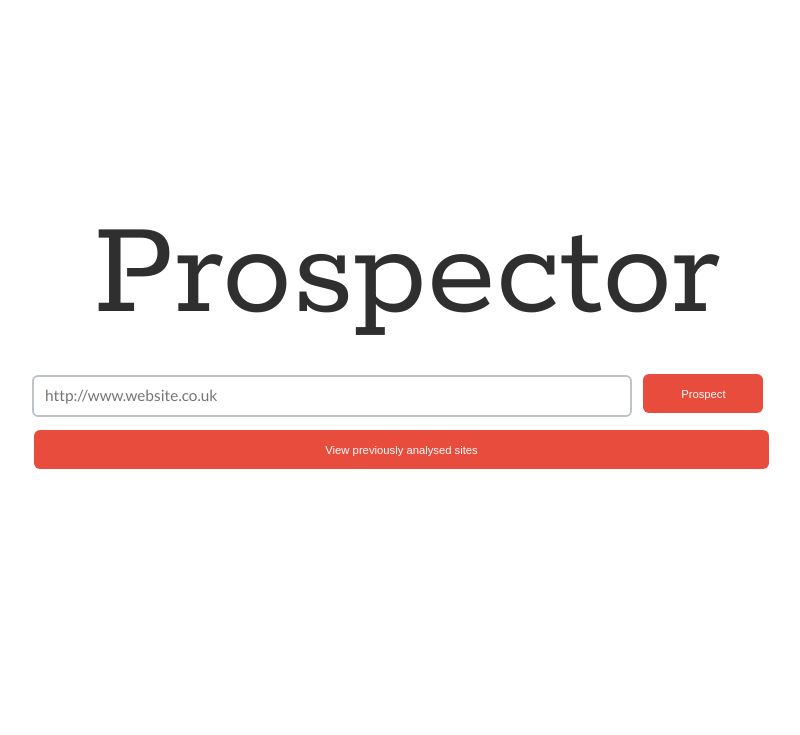
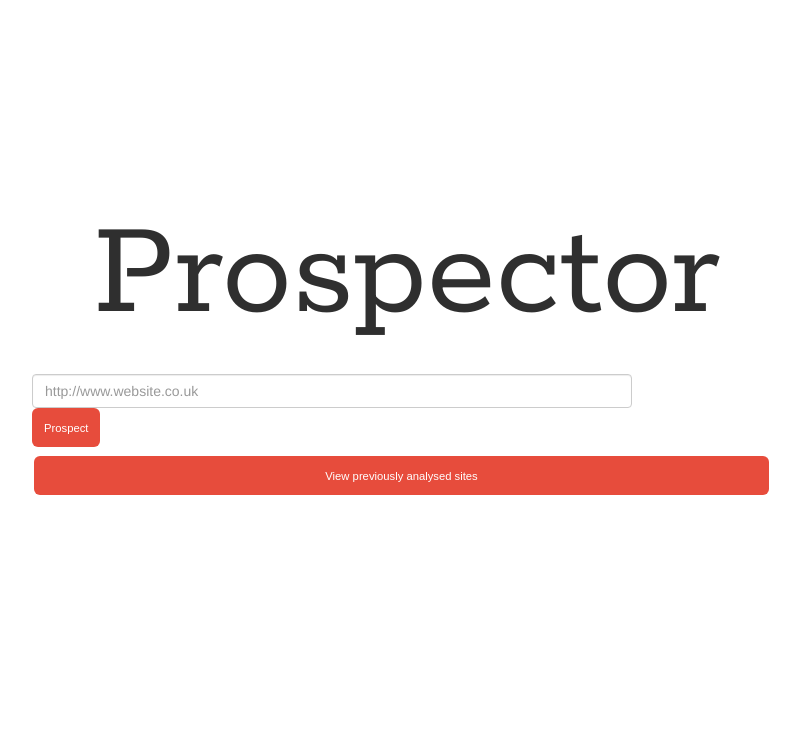
Before and after one commit to Kayra/prospector, a Flask app: page / in a window 1280 px wide. Shown: the top 735 px of the page, without its empty margins (233-1033 px from the left). Run offline with Flask 2, Linux system fonts and the light colour scheme; some libraries are stand-ins or nearby versions.

Commit message:
Users - Updated index to use bootstrap

```diff
--- a/app/templates/index.html
+++ b/app/templates/index.html
@@ -14,16 +14,18 @@
 
 {% block content %}
 
+    <div class="container">
+      <div class="row">
+        <div class="col-md-8 col-md-offset-2">
+
             <h1 class="index">Prospector</h1>
 
-      <div id="mainindex">
-
-          <form action="" method="post" name="url">
+                <form class="form form-horizontal" method="POST" role="form">
 
                     {{ form.csrf_token }}
-              {{ form.url(size=150, class="entryfield", placeholder="http://www.website.co.uk") }}
+                    {{ form.url(size=150, class="form-control", placeholder="http://www.website.co.uk") }}
 
-                <input type="submit" value="Prospect" class="btn btn-red" id="crawl">
+                    <input type="submit" value="Prospect" class="btn btn-red">
 
                 </form>
 
@@ -55,5 +57,7 @@
                     </div>
 
         </div>
+      </div>
+    </div>
 
 {% endblock %}
```
Lines whose indentation alone changed are shown as unchanged.
